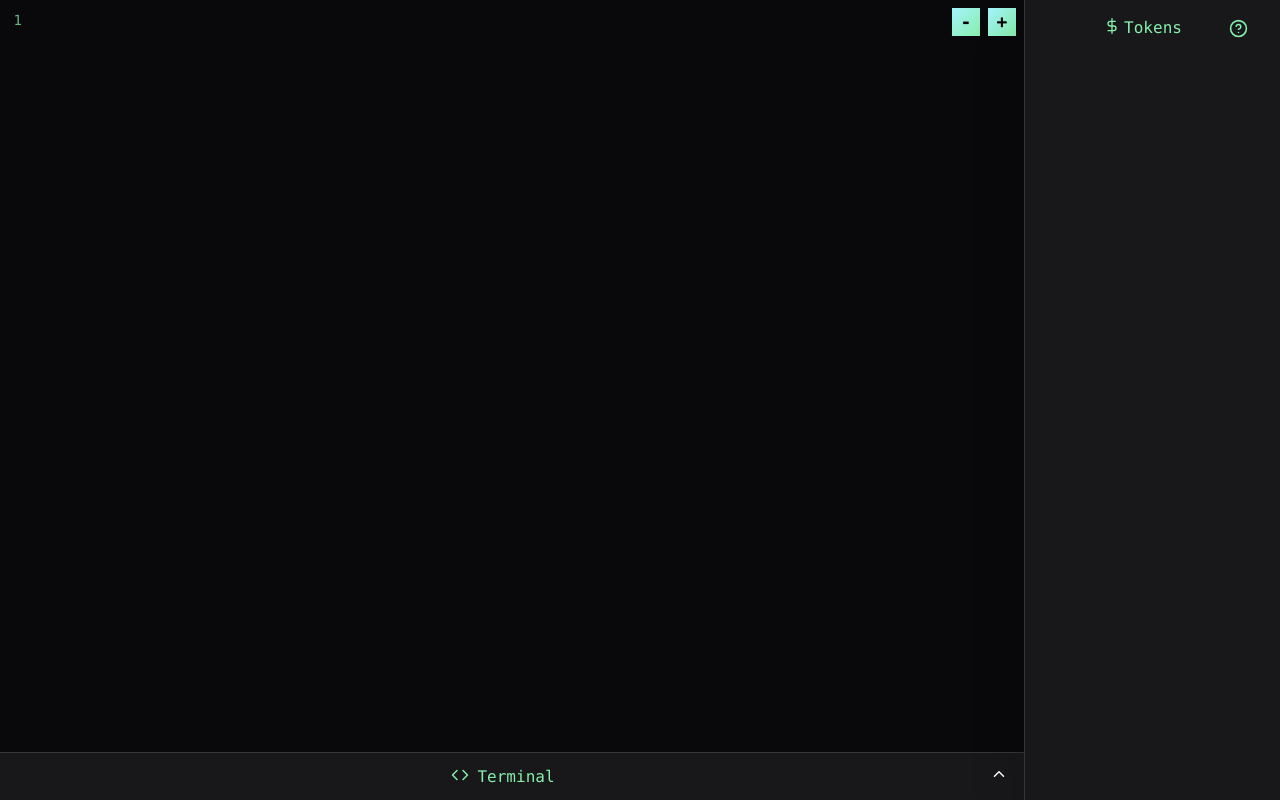
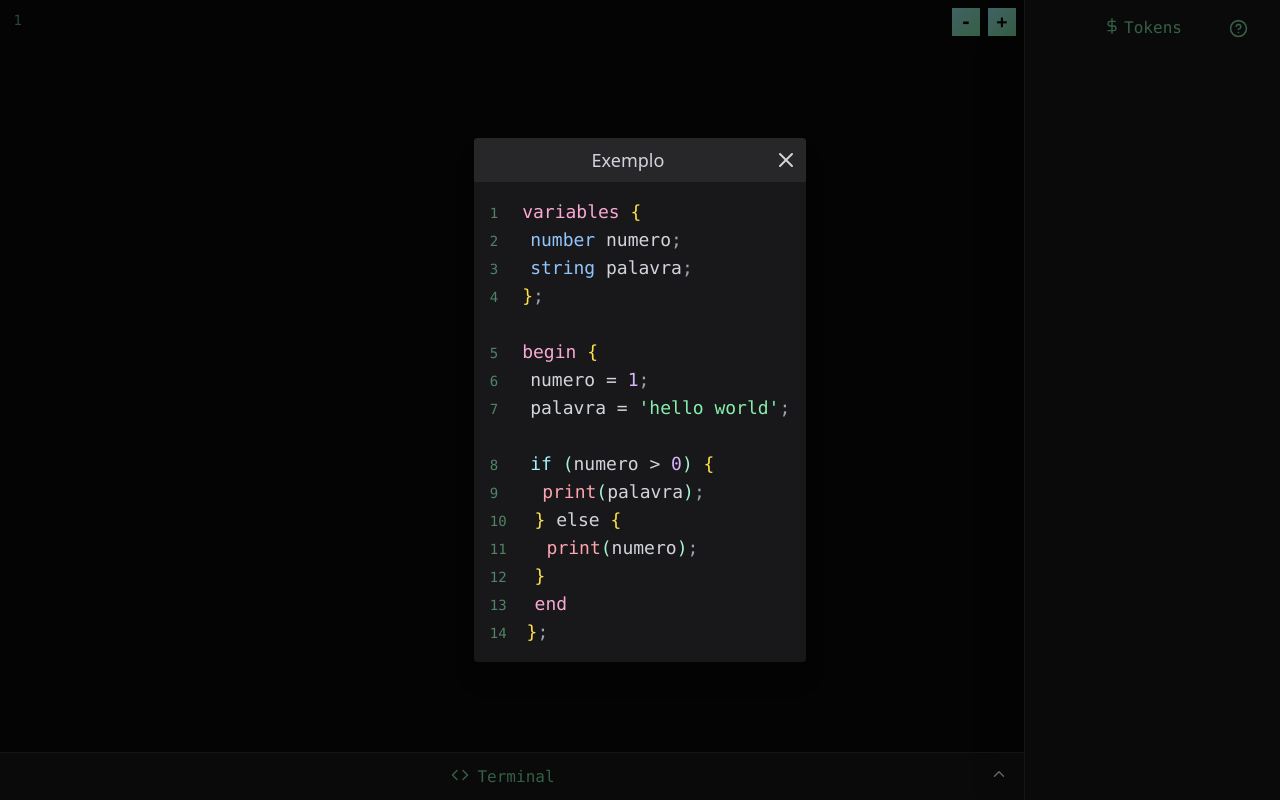
Before and after one commit to gustavo-maurina/compiler, a React (Vite) app: page / in a window 1280 px wide. Both pictures are taken after a click on the element 1238 px from the left and 28 px from the top of the page. Built offline with nearby package versions, Linux system fonts and the light colour scheme.

Commit message:
fix: modal com close / open

```diff
--- a/src/components/LanguageExampleModal.tsx
+++ b/src/components/LanguageExampleModal.tsx
@@ -1,59 +1,127 @@
 import { createPortal } from "react-dom";
+import { X } from "react-feather";
 
-export const LanguageExampleModal = ({ isOpen }: { isOpen: true }) => {
+export const LanguageExampleModal = ({
+  isOpen,
+  onClose,
+}: {
+  isOpen: true;
+  onClose: () => void;
+}) => {
   return createPortal(
-    <div className="bg-black flex items-center justify-center bg-opacity-60 w-screen h-screen absolute pointer-events-none">
+    <div
+      className="bg-black flex items-center justify-center bg-opacity-60 w-screen h-screen absolute"
+      onClick={(e) => e.target === e.currentTarget && onClose()}
+    >
       <dialog
         open={isOpen}
-        className="text-left bg-zinc-900 text-gray-300 font-mono rounded text-lg"
+        className="text-left bg-zinc-900 text-gray-300 font-mono rounded text-lg flex flex-col items-end p-0 gap-4 drop-shadow-xl overflow-auto"
       >
-        <span className="mr-6 text-sm text-green-300 opacity-50">1</span>
+        <div className="flex justify-between w-full bg-zinc-800 px-2 py-2 items-center">
+          <div></div>
+          <span className="font-sans">Exemplo</span>
+          <button
+            onClick={(e) => {
+              e.stopPropagation();
+              onClose();
+            }}
+            className="right-0"
+          >
+            <X />
+          </button>
+        </div>
+        <div className="px-4 pb-4">
+          <span className="mr-6 text-sm text-green-300 opacity-50 select-none">
+            1
+          </span>
           <span className="text-pink-300">variables</span>{" "}
           <span className="text-yellow-300">&#123;</span>
           <br />
-        <span className="mr-8 text-sm text-green-300 opacity-50">2</span>
-        <span className="text-blue-300">number</span> numero<span className="text-gray-400">;</span>
+          <span className="mr-8 text-sm text-green-300 opacity-50 select-none">
+            2
+          </span>
+          <span className="text-blue-300">number</span> numero
+          <span className="text-gray-400">;</span>
           <br />
-        <span className="mr-8 text-sm text-green-300 opacity-50">3</span>
-        <span className="text-blue-300">string</span> palavra<span className="text-gray-400">;</span>
+          <span className="mr-8 text-sm text-green-300 opacity-50 select-none">
+            3
+          </span>
+          <span className="text-blue-300">string</span> palavra
+          <span className="text-gray-400">;</span>
           <br />
-        <span className="mr-6 text-sm text-green-300 opacity-50">4</span>
-        <span className="text-yellow-300">&#125;</span><span className="text-gray-400">;</span><br />
+          <span className="mr-6 text-sm text-green-300 opacity-50 select-none">
+            4
+          </span>
+          <span className="text-yellow-300">&#125;</span>
+          <span className="text-gray-400">;</span>
+          <br className="select-none" />
           <br />
-        <span className="mr-6 text-sm text-green-300 opacity-50">5</span>
+          <span className="mr-6 text-sm text-green-300 opacity-50 select-none">
+            5
+          </span>
           <span className="text-pink-300">begin</span>{" "}
-        <span className="text-yellow-300">&#123;</span><br />
-        <span className="mr-8 text-sm text-green-300 opacity-50">6</span>numero
-        = <span className="text-purple-300">1</span><span className="text-gray-400">;</span><br />
-        <span className="mr-8 text-sm text-green-300 opacity-50">7</span>palavra
-        = <span className="text-green-300">'hello world'</span><span className="text-gray-400">;</span><br />
+          <span className="text-yellow-300">&#123;</span>
           <br />
-        <span className="mr-8 text-sm text-green-300 opacity-50">8</span>
+          <span className="mr-8 text-sm text-green-300 opacity-50 select-none">
+            6
+          </span>
+          numero = <span className="text-purple-300">1</span>
+          <span className="text-gray-400">;</span>
+          <br />
+          <span className="mr-8 text-sm text-green-300 opacity-50 select-none">
+            7
+          </span>
+          palavra = <span className="text-green-300">'hello world'</span>
+          <span className="text-gray-400">;</span>
+          <br />
+          <br />
+          <span className="mr-8 text-sm text-green-300 opacity-50 select-none">
+            8
+          </span>
           <span className="text-cyan-200">if</span>{" "}
           <span className="text-emerald-200">(</span>numero &gt;{" "}
           <span className="text-purple-300">0</span>
           <span className="text-emerald-200">)</span>{" "}
           <span className="text-yellow-300">&#123;</span>
           <br />
-        <span className="mr-11 text-sm text-green-300 opacity-50">9</span>
+          <span className="mr-11 text-sm text-green-300 opacity-50 select-none">
+            9
+          </span>
           <span className="text-rose-300">print</span>
           <span className="text-emerald-200">(</span>palavra
-        <span className="text-emerald-200">)</span><span className="text-gray-400">;</span><br />
-        <span className="mr-7 text-sm text-green-300 opacity-50">10</span>
+          <span className="text-emerald-200">)</span>
+          <span className="text-gray-400">;</span>
+          <br />
+          <span className="mr-7 text-sm text-green-300 opacity-50 select-none">
+            10
+          </span>
           <span className="text-yellow-300">&#125;</span> else{" "}
           <span className="text-yellow-300">&#123;</span>
           <br />
-        <span className="mr-10 text-sm text-green-300 opacity-50">11</span>
+          <span className="mr-10 text-sm text-green-300 opacity-50 select-none">
+            11
+          </span>
           <span className="text-rose-300">print</span>
           <span className="text-emerald-200">(</span>numero
-        <span className="text-emerald-200">)</span><span className="text-gray-400">;</span><br />
-        <span className="mr-7 text-sm text-green-300 opacity-50">12</span>
-        <span className="text-yellow-300">&#125;</span><br />
-        <span className="mr-7 text-sm text-green-300 opacity-50">13</span>
+          <span className="text-emerald-200">)</span>
+          <span className="text-gray-400">;</span>
+          <br />
+          <span className="mr-7 text-sm text-green-300 opacity-50 select-none">
+            12
+          </span>
+          <span className="text-yellow-300">&#125;</span>
+          <br />
+          <span className="mr-7 text-sm text-green-300 opacity-50 select-none">
+            13
+          </span>
           <span className="text-pink-300">end</span>
           <br />
-        <span className="mr-5 text-sm text-green-300 opacity-50">14</span>
-        <span className="text-yellow-300">&#125;</span><span className="text-gray-400">;</span>
+          <span className="mr-5 text-sm text-green-300 opacity-50 select-none">
+            14
+          </span>
+          <span className="text-yellow-300">&#125;</span>
+          <span className="text-gray-400">;</span>
+        </div>
       </dialog>
     </div>,
     document.getElementById("main") as HTMLElement
--- a/src/components/Tokens.tsx
+++ b/src/components/Tokens.tsx
@@ -22,8 +22,7 @@ export const Tokens = ({ tokens }: TokensProps) => {
             </div>
           <div
             className="flex float-right cursor-pointer"
-            onMouseEnter={() => setExampleModalOpen(true)}
-            onMouseLeave={() => setExampleModalOpen(false)}
+            onClick={() => setExampleModalOpen(curr => !curr)}
           >
             <HelpCircle size={19} className="w-full h-full"/>
           </div>
@@ -61,7 +60,7 @@ export const Tokens = ({ tokens }: TokensProps) => {
         )}
       </div>
 
-      {exampleModalOpen && <LanguageExampleModal isOpen={exampleModalOpen}/>}
+      {exampleModalOpen && <LanguageExampleModal isOpen={exampleModalOpen} onClose={() => setExampleModalOpen(false)}/>}
     </>
   );
 };
```
Lines whose indentation alone changed are shown as unchanged.
